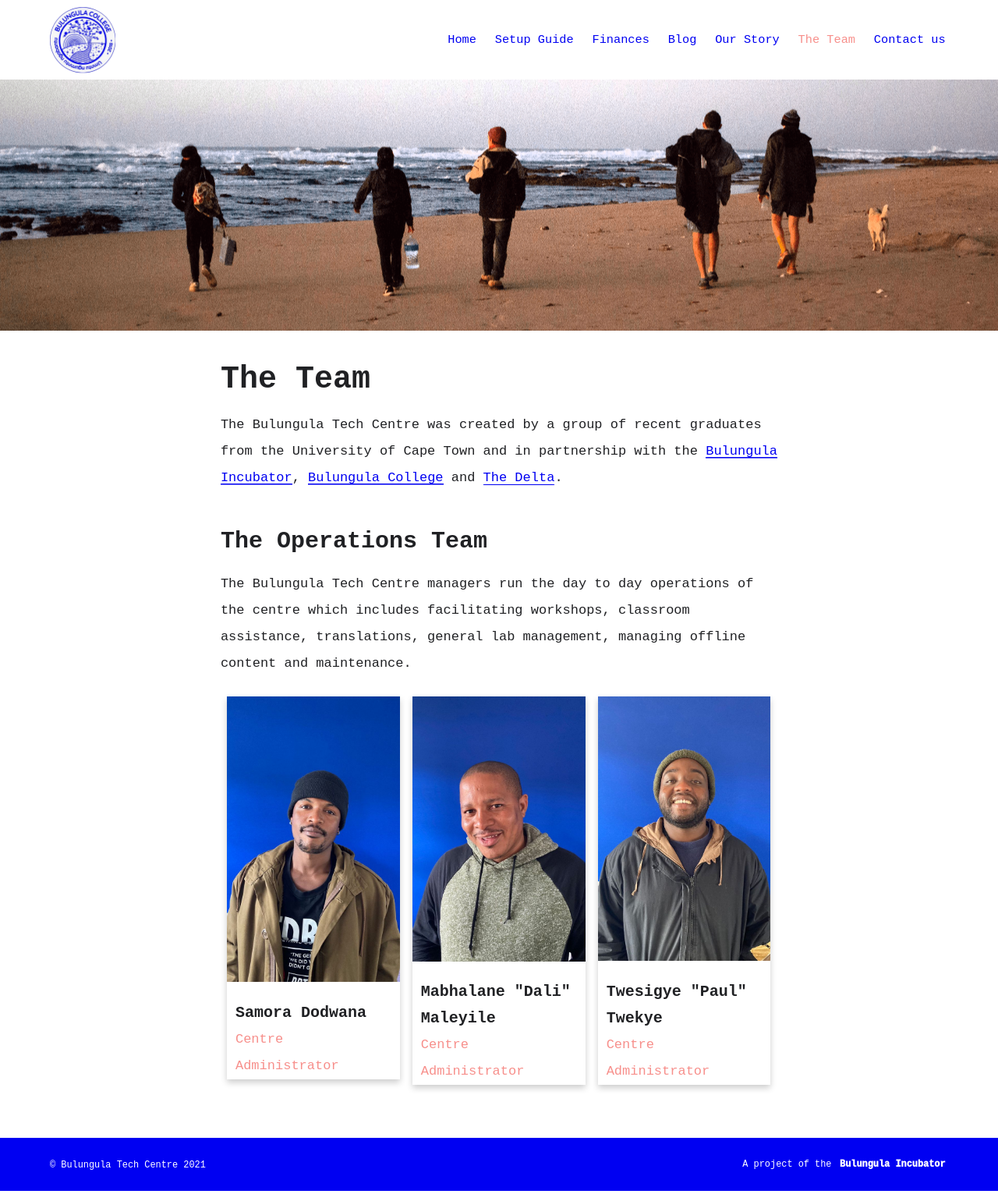
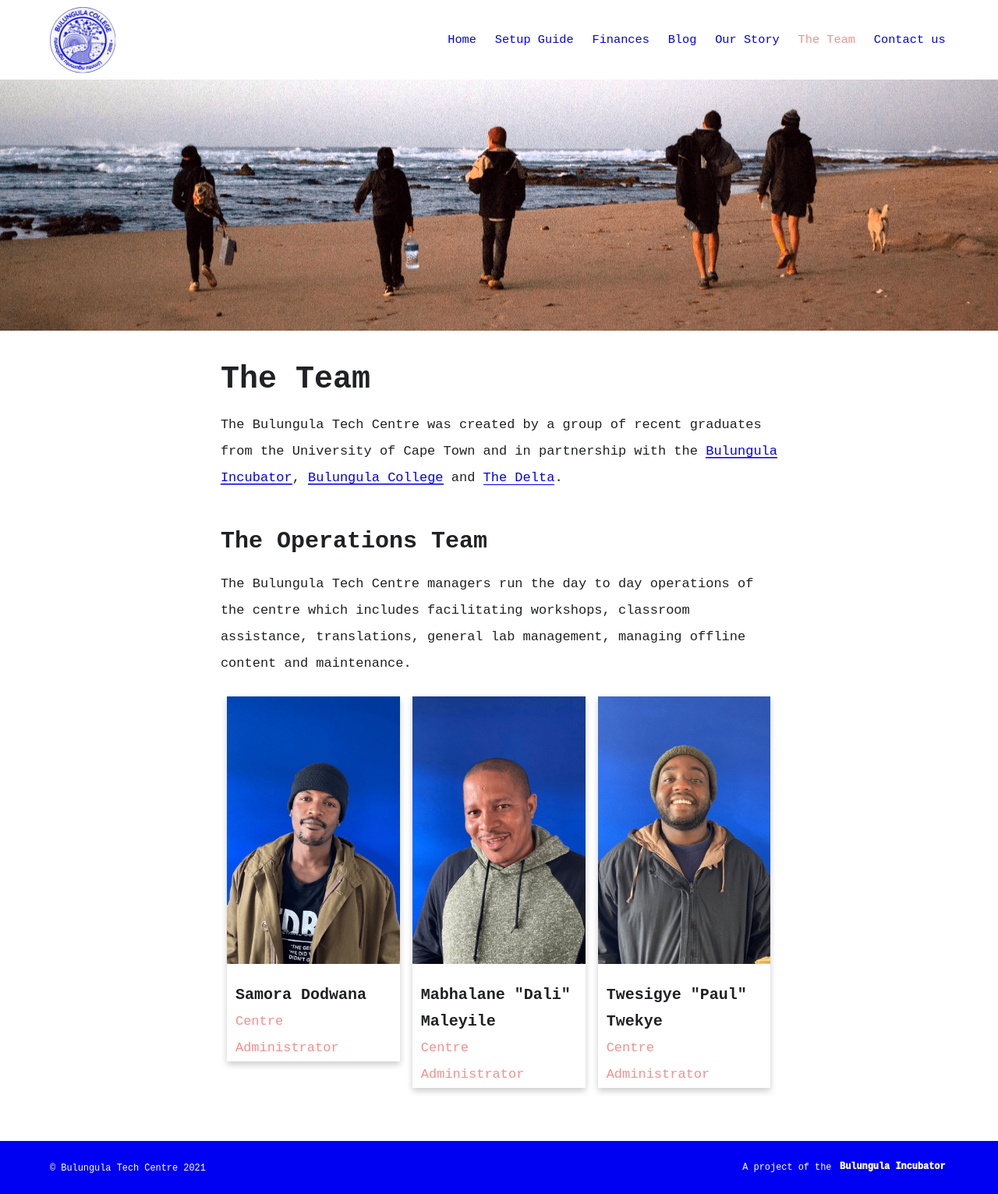
Before and after one commit to bulungula-tech-centre/bulungula-tech-centre, a Jekyll site: the page built from team.md, in a window 1280 px wide. Shown: the whole page at 78% size. Built offline with Jekyll 4.4.1, drawn with Linux system fonts in a browser that asks for light colours.

Commit message:
improve team photos

```diff
--- a/_includes/team.html
+++ b/_includes/team.html
@@ -1,7 +1,7 @@
 <div class="row">
     <div class="column">
         <div class="card">
-            <img src="/assets/images/team/sam.jpeg" alt="Samora" style="width:100%">
+            <img src="/assets/images/team/sam.png" alt="Samora" style="width:100%">
             <div class="container">
                 <h6>Samora Dodwana</h6>
                 <p class="title">Centre Administrator</p>
@@ -11,7 +11,7 @@
 
     <div class="column">
         <div class="card">
-            <img src="/assets/images/team/dali.jpeg" alt="Dali" style="width:100%">
+            <img src="/assets/images/team/dali.png" alt="Dali" style="width:100%">
             <div class="container">
                 <h6>Mabhalane "Dali" Maleyile</h6>
                 <p class="title">Centre Administrator</p>
@@ -21,7 +21,7 @@
 
     <div class="column">
         <div class="card">
-            <img src="/assets/images/team/paul.jpeg" alt="Paul" style="width:100%">
+            <img src="/assets/images/team/paul.png" alt="Paul" style="width:100%">
             <div class="container">
                 <h6>Twesigye "Paul" Twekye</h6>
                 <p class="title">Centre Administrator</p>
```
Also changed, not shown: assets/images/team/dali.png (added), assets/images/team/paul.png (added), assets/images/team/sam.png (added).
